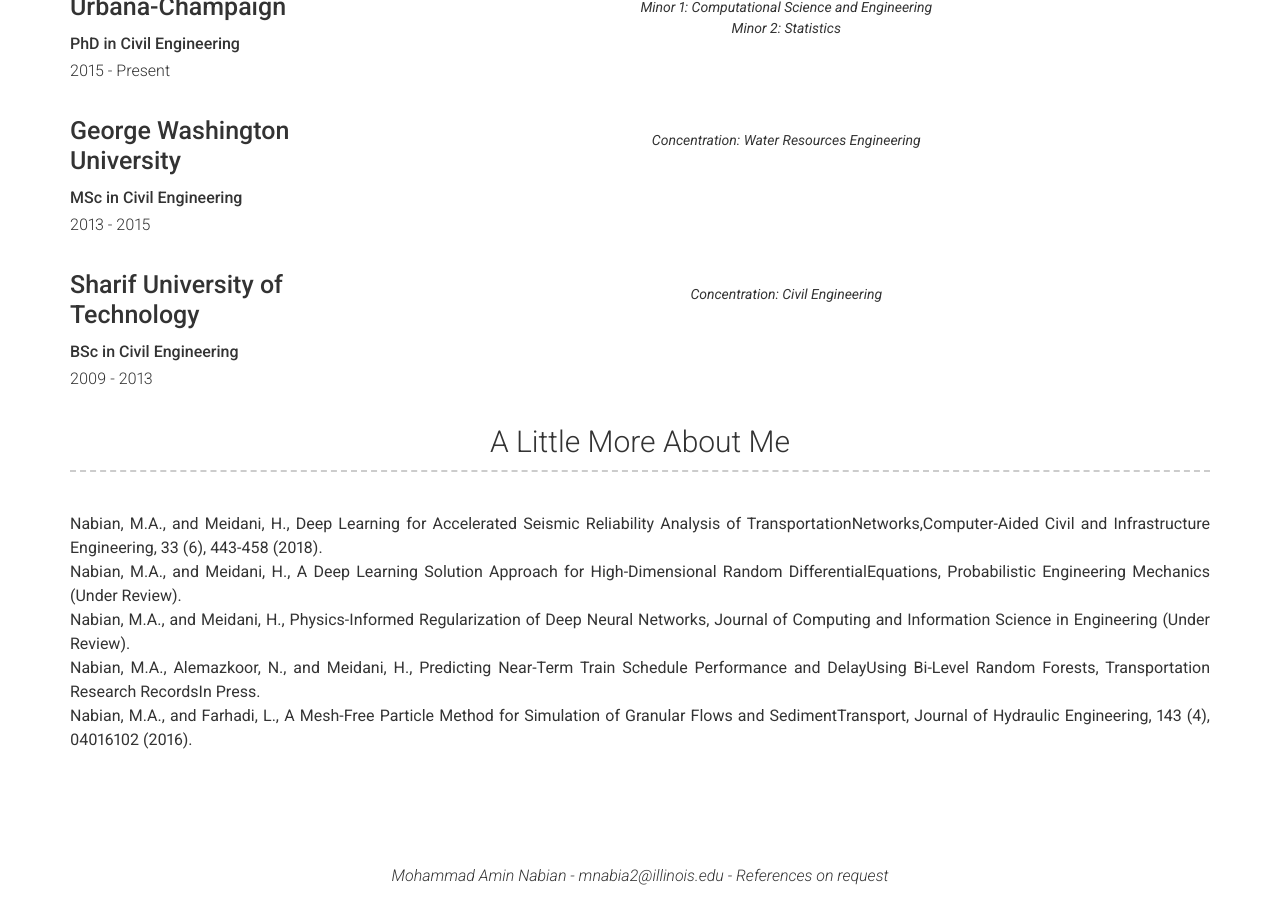
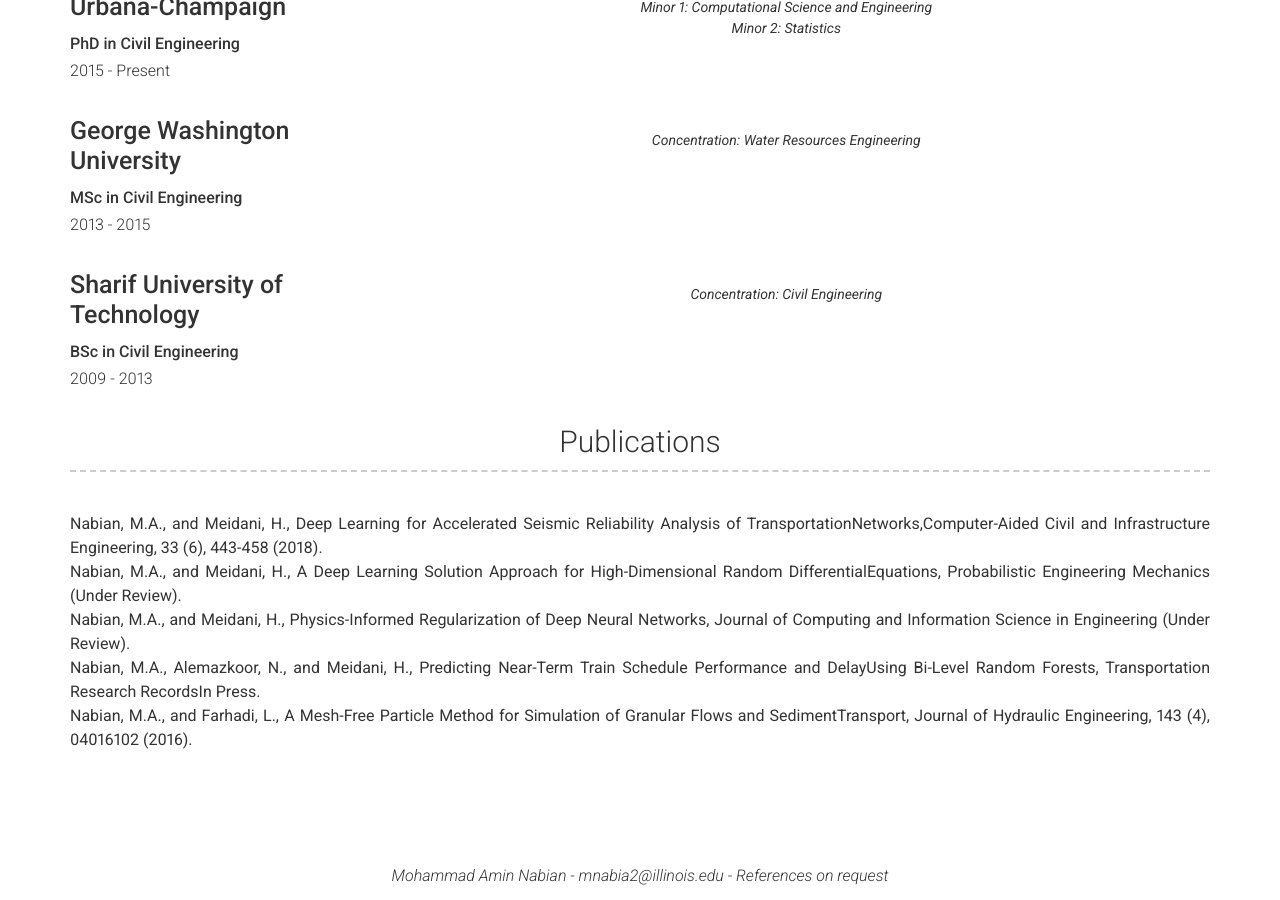
Before and after one commit to mnabian/mnabian.github.io, a Jekyll site: the page built from index.md, in a window 1280 px wide and 900 px high, scrolled down 1768 px. Built offline with Jekyll 4.4.1, drawn with Linux system fonts in a browser that asks for light colours.

Commit message:
Initial resume setup

```diff
--- a/_config.yml
+++ b/_config.yml
@@ -29,7 +29,7 @@
 # educaton_title: Education #(Use this to override about education section title)
 
 # More Section
-# more_title: Publications #(Use this to override about more section title)
+more_title: Publications #(Use this to override about more section title)
 more_content: | # this will include new lines to allow paragraphs
   Nabian, M.A., and Meidani, H., Deep Learning for Accelerated Seismic Reliability Analysis of TransportationNetworks,Computer-Aided Civil and Infrastructure Engineering, 33 (6), 443-458 (2018).<br />Nabian, M.A., and Meidani, H., A Deep Learning Solution Approach for High-Dimensional Random DifferentialEquations, Probabilistic Engineering Mechanics (Under Review).<br />Nabian, M.A., and Meidani, H., Physics-Informed Regularization of Deep Neural Networks, Journal of Computing and Information Science in Engineering (Under Review).<br />Nabian, M.A., Alemazkoor, N., and Meidani, H., Predicting Near-Term Train Schedule Performance and DelayUsing Bi-Level Random Forests, Transportation Research RecordsIn Press.<br />Nabian, M.A., and Farhadi, L., A Mesh-Free Particle Method for Simulation of Granular Flows and SedimentTransport, Journal of Hydraulic Engineering, 143 (4), 04016102 (2016).
 
```
